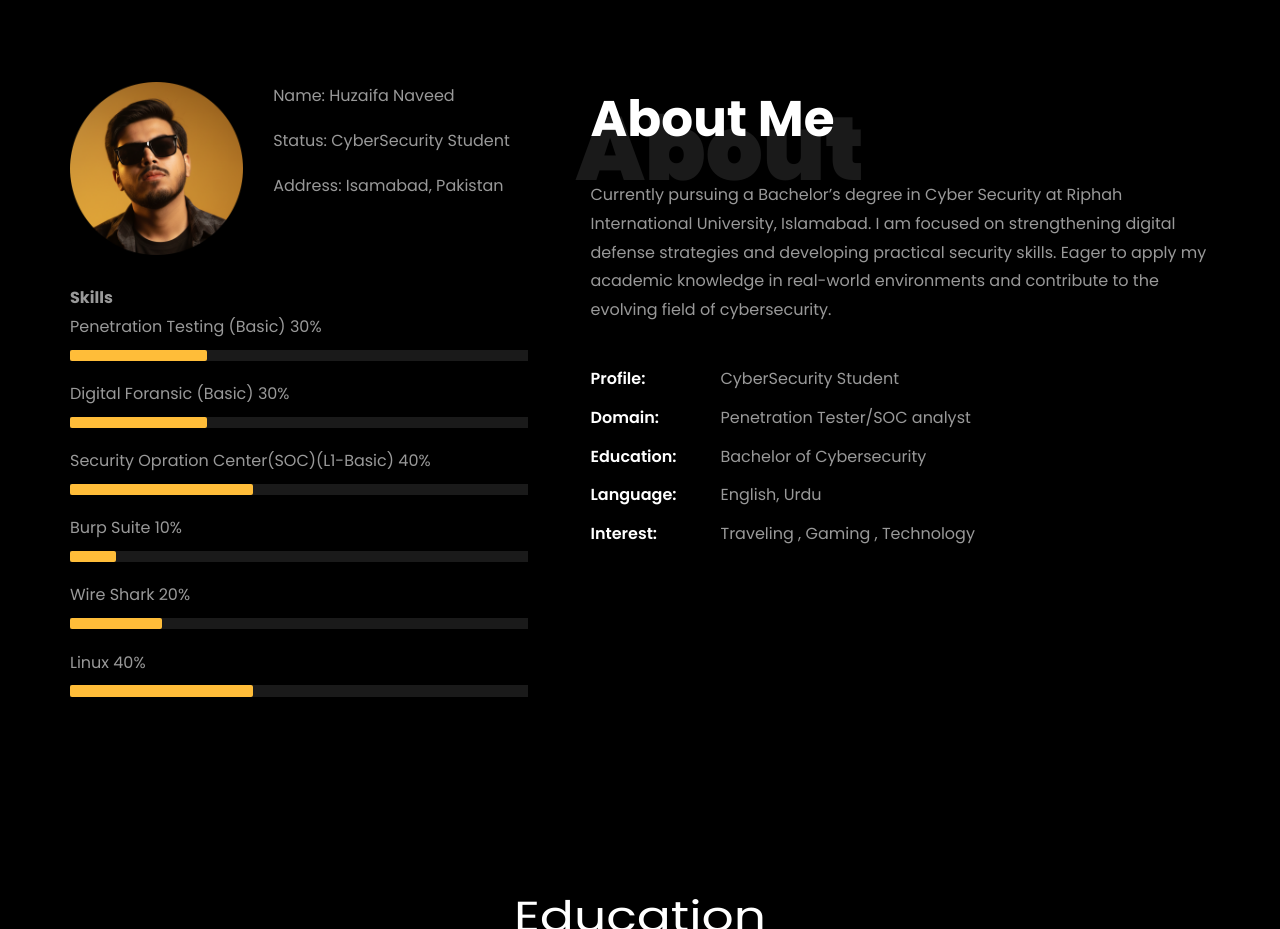
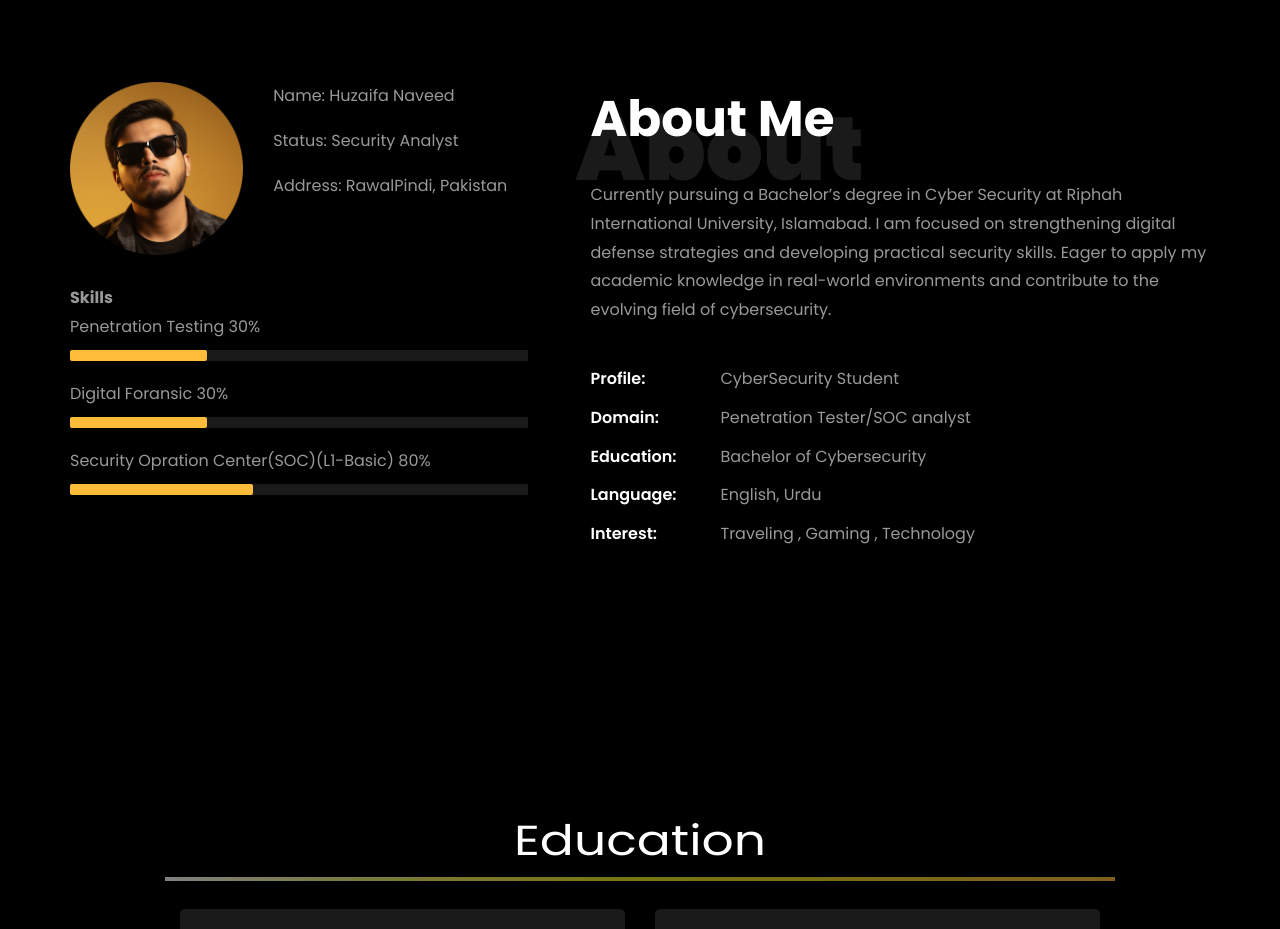
Before and after one commit to daffy09/HuzaifaNaveed_Potfolio.io, a plain HTML site: page index.html in a window 1280 px wide. Shown: the part 780-1709 px from the top of the page. Drawn offline with Linux system fonts and the light colour scheme; files whose address does not match are found by name.

Commit message:
Update index.html

```diff
--- a/index.html
+++ b/index.html
@@ -226,9 +226,9 @@
 											<div class="col-sm-6 col-md-7">
 												<div class="about-info">
 													<p><span class="title-s">Name: </span> <span>Huzaifa Naveed</span></p>
-													<p><span class="title-s">Status: </span> <span>CyberSecurity Student</span></p>
+													<p><span class="title-s">Status: </span> <span>Security Analyst</span></p>
 
-													<p><span class="title-s">Address: </span> <span>Isamabad, Pakistan</span></p>
+													<p><span class="title-s">Address: </span> <span>RawalPindi, Pakistan</span></p>
 												</div>
 											</div>
 										</div>
@@ -239,40 +239,23 @@
 											<b class="title-s">Skills</b>
 											<br>
 
-											<span>Penetration Testing (Basic)</span> <span class="pull-right">30%</span>
+											<span>Penetration Testing </span> <span class="pull-right">30%</span>
 											<div class="progress">
 												<div class="progress-bar" role="progressbar" style="width: 30%;" aria-valuenow="30" aria-valuemin="0"
 													 aria-valuemax="100"></div>
 											</div>
 
-											<span>Digital Foransic (Basic)</span> <span class="pull-right">30%</span>
+											<span>Digital Foransic </span> <span class="pull-right">30%</span>
 											<div class="progress">
 												<div class="progress-bar" role="progressbar" style="width: 30%" aria-valuenow="30" aria-valuemin="0"
 													 aria-valuemax="100"></div>
 											</div>
 
-											<span>Security Opration Center(SOC)(L1-Basic)</span> <span class="pull-right">40%</span>
+											<span>Security Opration Center(SOC)(L1-Basic)</span> <span class="pull-right">80%</span>
 											<div class="progress">
 												<div class="progress-bar" role="progressbar" style="width: 40%" aria-valuenow="40" aria-valuemin="0"
 													 aria-valuemax="100"></div>
-											</div>
 
-											<span>Burp Suite</span> <span class="pull-right">10%</span>
-											<div class="progress">
-												<div class="progress-bar" role="progressbar" style="width: 10%" aria-valuenow="10" aria-valuemin="0"
-													 aria-valuemax="100"></div>
-											</div>
-
-											<span>Wire Shark</span> <span class="pull-right">20%</span>
-											<div class="progress">
-												<div class="progress-bar" role="progressbar" style="width: 20%" aria-valuenow="20" aria-valuemin="0"
-													 aria-valuemax="100"></div>
-											</div>
-
-											<span>Linux</span> <span class="pull-right">40%</span>
-											<div class="progress">
-												<div class="progress-bar" role="progressbar" style="width: 40%" aria-valuenow="40" aria-valuemin="0"
-													 aria-valuemax="100"></div>
 											</div>
 										</div>
 									</div>
```
